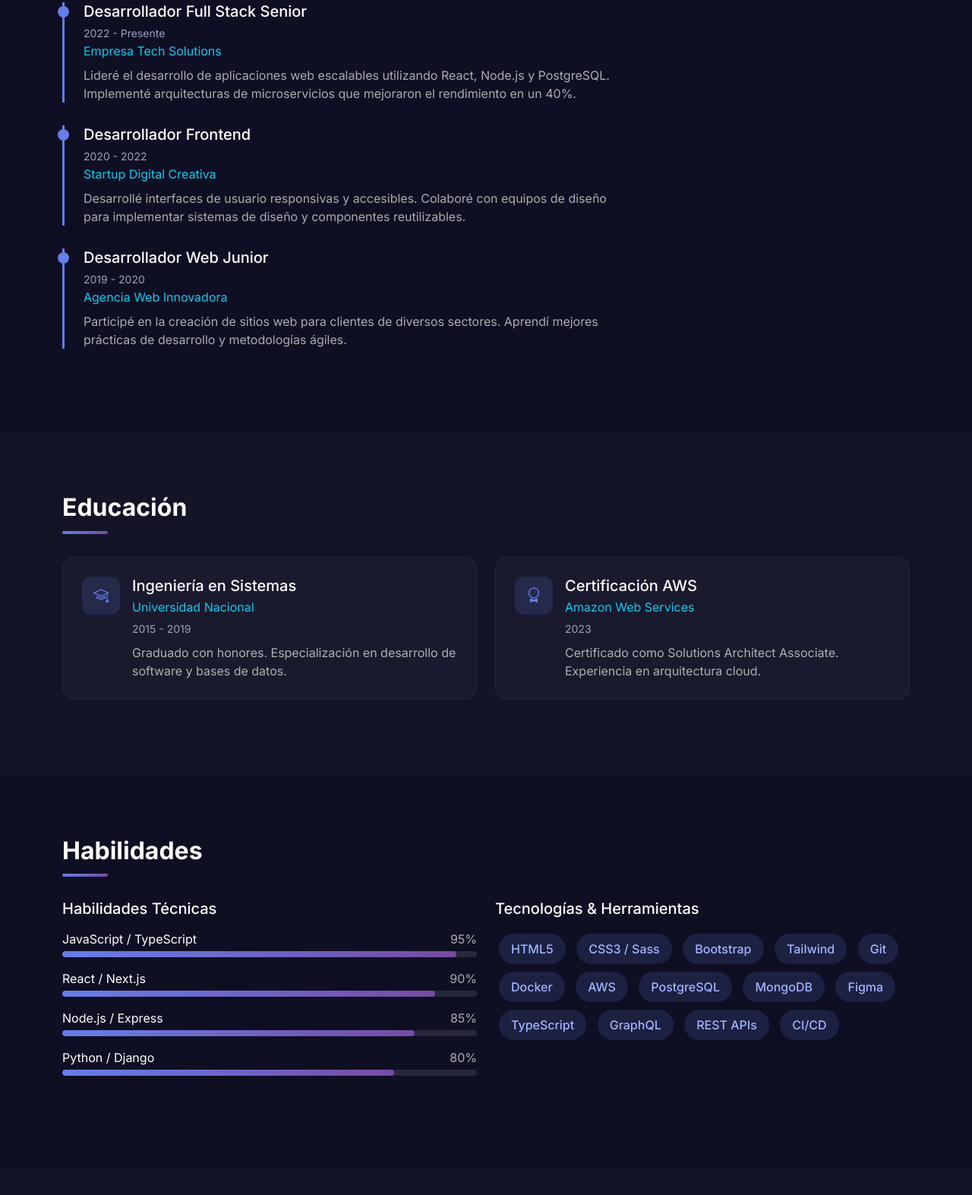
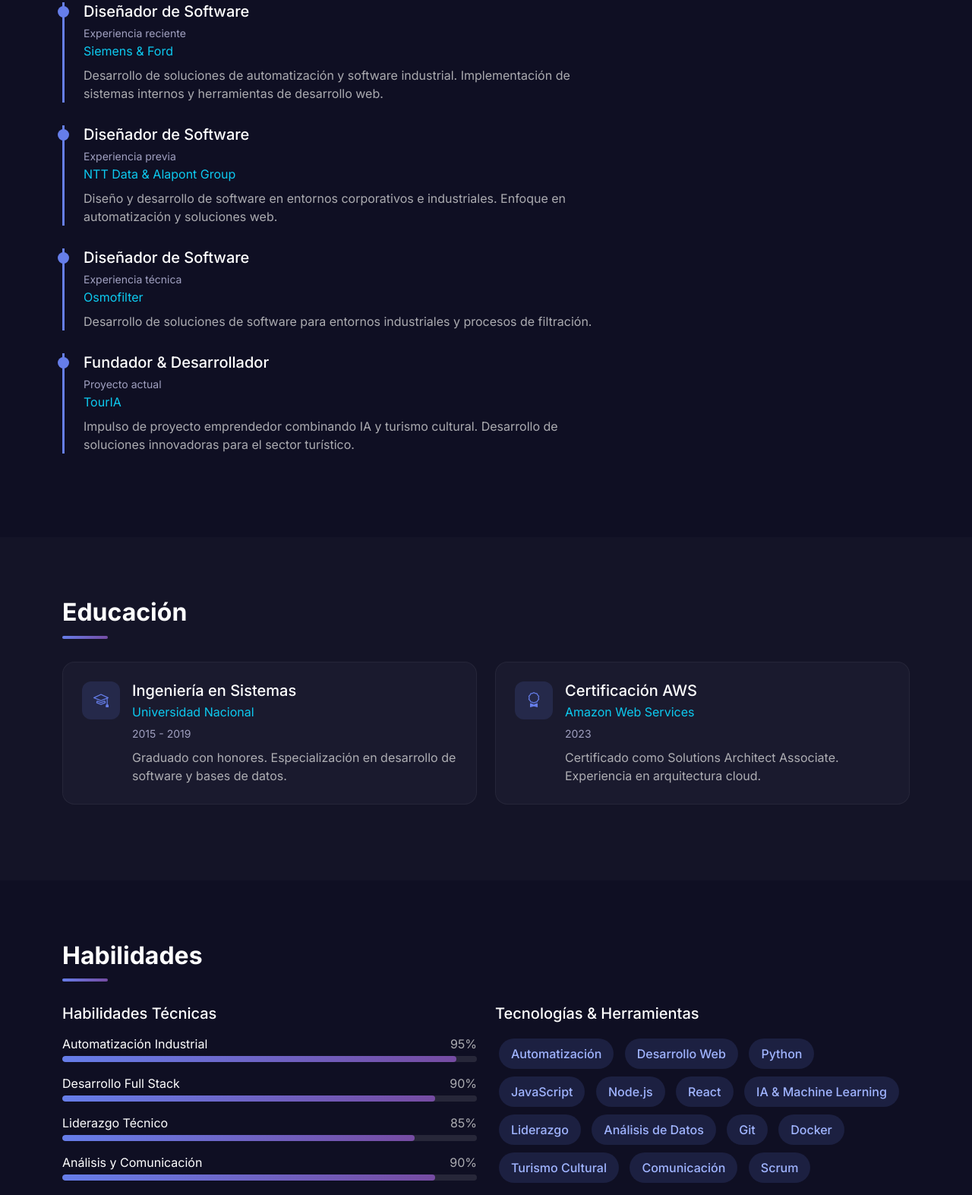
Before and after one commit to aguve/webcv, a plain HTML site: page index.html in a window 1280 px wide. Shown: the part 960-2533 px from the top of the page at 76% size. Drawn offline with nearby package versions, Linux system fonts and the light colour scheme.

Commit message:
Actualizar CV con datos reales de LinkedIn: experiencia, habilidades y contacto

```diff
--- a/index.html
+++ b/index.html
@@ -38,9 +38,9 @@
                     </div>
                 </div>
                 <div class="col-lg-8 text-white">
-                    <h1 class="display-4 fw-bold mb-3">Tu Nombre Aquí</h1>
-                    <p class="lead mb-4 opacity-75">Desarrollador Full Stack | Diseñador UI/UX</p>
-                    <p class="mb-4 opacity-75">Apasionado por crear soluciones digitales innovadoras con más de 5 años de experiencia en desarrollo web y diseño de interfaces de usuario.</p>
+                    <h1 class="display-4 fw-bold mb-3">Andreu Guzman Vendrell</h1>
+                    <p class="lead mb-4 opacity-75">Programador & Músico | Diseñador de Software</p>
+                    <p class="mb-4 opacity-75">He trabajado como diseñador de software en entornos industriales y corporativos. Experiencia en Osmofilter, NTT Data, Alapont Group, Ford y Siemens, abarcando automatización, desarrollo web y soluciones internas. Impulso TourIA, combinando IA y turismo cultural.</p>
                     <div class="d-flex gap-3 flex-wrap">
                         <a href="#contacto" class="btn btn-light btn-lg rounded-pill px-4">Contáctame</a>
                         <a href="#experiencia" class="btn btn-outline-light btn-lg rounded-pill px-4">Ver CV</a>
@@ -56,22 +56,28 @@
             <div class="row">
                 <div class="col-lg-8">
                     <div class="timeline-item">
-                        <h5 class="text-white mb-1">Desarrollador Full Stack Senior</h5>
-                        <span class="timeline-date">2022 - Presente</span>
-                        <p class="text-info mb-2">Empresa Tech Solutions</p>
-                        <p class="opacity-75">Lideré el desarrollo de aplicaciones web escalables utilizando React, Node.js y PostgreSQL. Implementé arquitecturas de microservicios que mejoraron el rendimiento en un 40%.</p>
+                        <h5 class="text-white mb-1">Diseñador de Software</h5>
+                        <span class="timeline-date">Experiencia reciente</span>
+                        <p class="text-info mb-2">Siemens & Ford</p>
+                        <p class="opacity-75">Desarrollo de soluciones de automatización y software industrial. Implementación de sistemas internos y herramientas de desarrollo web.</p>
                     </div>
                     <div class="timeline-item">
-                        <h5 class="text-white mb-1">Desarrollador Frontend</h5>
-                        <span class="timeline-date">2020 - 2022</span>
-                        <p class="text-info mb-2">Startup Digital Creativa</p>
-                        <p class="opacity-75">Desarrollé interfaces de usuario responsivas y accesibles. Colaboré con equipos de diseño para implementar sistemas de diseño y componentes reutilizables.</p>
+                        <h5 class="text-white mb-1">Diseñador de Software</h5>
+                        <span class="timeline-date">Experiencia previa</span>
+                        <p class="text-info mb-2">NTT Data & Alapont Group</p>
+                        <p class="opacity-75">Diseño y desarrollo de software en entornos corporativos e industriales. Enfoque en automatización y soluciones web.</p>
                     </div>
                     <div class="timeline-item">
-                        <h5 class="text-white mb-1">Desarrollador Web Junior</h5>
-                        <span class="timeline-date">2019 - 2020</span>
-                        <p class="text-info mb-2">Agencia Web Innovadora</p>
-                        <p class="opacity-75">Participé en la creación de sitios web para clientes de diversos sectores. Aprendí mejores prácticas de desarrollo y metodologías ágiles.</p>
+                        <h5 class="text-white mb-1">Diseñador de Software</h5>
+                        <span class="timeline-date">Experiencia técnica</span>
+                        <p class="text-info mb-2">Osmofilter</p>
+                        <p class="opacity-75">Desarrollo de soluciones de software para entornos industriales y procesos de filtración.</p>
+                    </div>
+                    <div class="timeline-item">
+                        <h5 class="text-white mb-1">Fundador & Desarrollador</h5>
+                        <span class="timeline-date">Proyecto actual</span>
+                        <p class="text-info mb-2">TourIA</p>
+                        <p class="opacity-75">Impulso de proyecto emprendedor combinando IA y turismo cultural. Desarrollo de soluciones innovadoras para el sector turístico.</p>
                     </div>
                 </div>
             </div>
@@ -124,7 +130,7 @@
                     <h5 class="text-white mb-3">Habilidades Técnicas</h5>
                     <div class="mb-3">
                         <div class="d-flex justify-content-between mb-1">
-                            <span class="text-white">JavaScript / TypeScript</span>
+                            <span class="text-white">Automatización Industrial</span>
                             <span class="opacity-75">95%</span>
                         </div>
                         <div class="progress progress-custom">
@@ -133,7 +139,7 @@
                     </div>
                     <div class="mb-3">
                         <div class="d-flex justify-content-between mb-1">
-                            <span class="text-white">React / Next.js</span>
+                            <span class="text-white">Desarrollo Full Stack</span>
                             <span class="opacity-75">90%</span>
                         </div>
                         <div class="progress progress-custom">
@@ -142,7 +148,7 @@
                     </div>
                     <div class="mb-3">
                         <div class="d-flex justify-content-between mb-1">
-                            <span class="text-white">Node.js / Express</span>
+                            <span class="text-white">Liderazgo Técnico</span>
                             <span class="opacity-75">85%</span>
                         </div>
                         <div class="progress progress-custom">
@@ -151,32 +157,32 @@
                     </div>
                     <div class="mb-3">
                         <div class="d-flex justify-content-between mb-1">
-                            <span class="text-white">Python / Django</span>
-                            <span class="opacity-75">80%</span>
+                            <span class="text-white">Análisis y Comunicación</span>
+                            <span class="opacity-75">90%</span>
                         </div>
                         <div class="progress progress-custom">
-                            <div class="progress-bar" style="width: 80%"></div>
+                            <div class="progress-bar" style="width: 90%"></div>
                         </div>
                     </div>
                 </div>
                 <div class="col-lg-6 mb-4">
                     <h5 class="text-white mb-3">Tecnologías & Herramientas</h5>
-                    <div>
-                        <span class="skill-badge">HTML5</span>
-                        <span class="skill-badge">CSS3 / Sass</span>
-                        <span class="skill-badge">Bootstrap</span>
-                        <span class="skill-badge">Tailwind</span>
-                        <span class="skill-badge">Git</span>
-                        <span class="skill-badge">Docker</span>
-                        <span class="skill-badge">AWS</span>
-                        <span class="skill-badge">PostgreSQL</span>
-                        <span class="skill-badge">MongoDB</span>
-                        <span class="skill-badge">Figma</span>
-                        <span class="skill-badge">TypeScript</span>
-                        <span class="skill-badge">GraphQL</span>
-                        <span class="skill-badge">REST APIs</span>
-                        <span class="skill-badge">CI/CD</span>
-                    </div>
+<div>
+                         <span class="skill-badge">Automatización</span>
+                         <span class="skill-badge">Desarrollo Web</span>
+                         <span class="skill-badge">Python</span>
+                         <span class="skill-badge">JavaScript</span>
+                         <span class="skill-badge">Node.js</span>
+                         <span class="skill-badge">React</span>
+                         <span class="skill-badge">IA & Machine Learning</span>
+                         <span class="skill-badge">Liderazgo</span>
+                         <span class="skill-badge">Análisis de Datos</span>
+                         <span class="skill-badge">Git</span>
+                         <span class="skill-badge">Docker</span>
+                         <span class="skill-badge">Turismo Cultural</span>
+                         <span class="skill-badge">Comunicación</span>
+                         <span class="skill-badge">Scrum</span>
+                     </div>
                 </div>
             </div>
         </div>
@@ -193,7 +199,7 @@
                         </div>
                         <div>
                             <h6 class="text-white mb-1">Email</h6>
-                            <p class="opacity-75 mb-0">tu.email@ejemplo.com</p>
+                            <p class="opacity-75 mb-0">aguve@hotmail.com</p>
                         </div>
                     </div>
                     <div class="contact-item">
@@ -220,7 +226,7 @@
                         </div>
                         <div>
                             <h6 class="text-white mb-1">LinkedIn</h6>
-                            <p class="opacity-75 mb-0">linkedin.com/in/tu-perfil</p>
+                            <p class="opacity-75 mb-0"><a href="https://www.linkedin.com/in/andreu-guzman-0512917b/" target="_blank" rel="noopener noreferrer">Andreu Guzman</a></p>
                         </div>
                     </div>
                 </div>
@@ -250,7 +256,7 @@
     </section>
 
     <footer class="py-4 text-center" style="background: var(--dark-bg); border-top: 1px solid rgba(255,255,255,0.05);">
-        <p class="opacity-75 mb-0">&copy; 2026 Tu Nombre. Todos los derechos reservados.</p>
+        <p class="opacity-75 mb-0">&copy; 2026 aguve. Todos los derechos reservados.</p>
     </footer>
 
     <script src="https://cdn.jsdelivr.net/npm/bootstrap@5.3.3/dist/js/bootstrap.bundle.min.js"></script>
```
